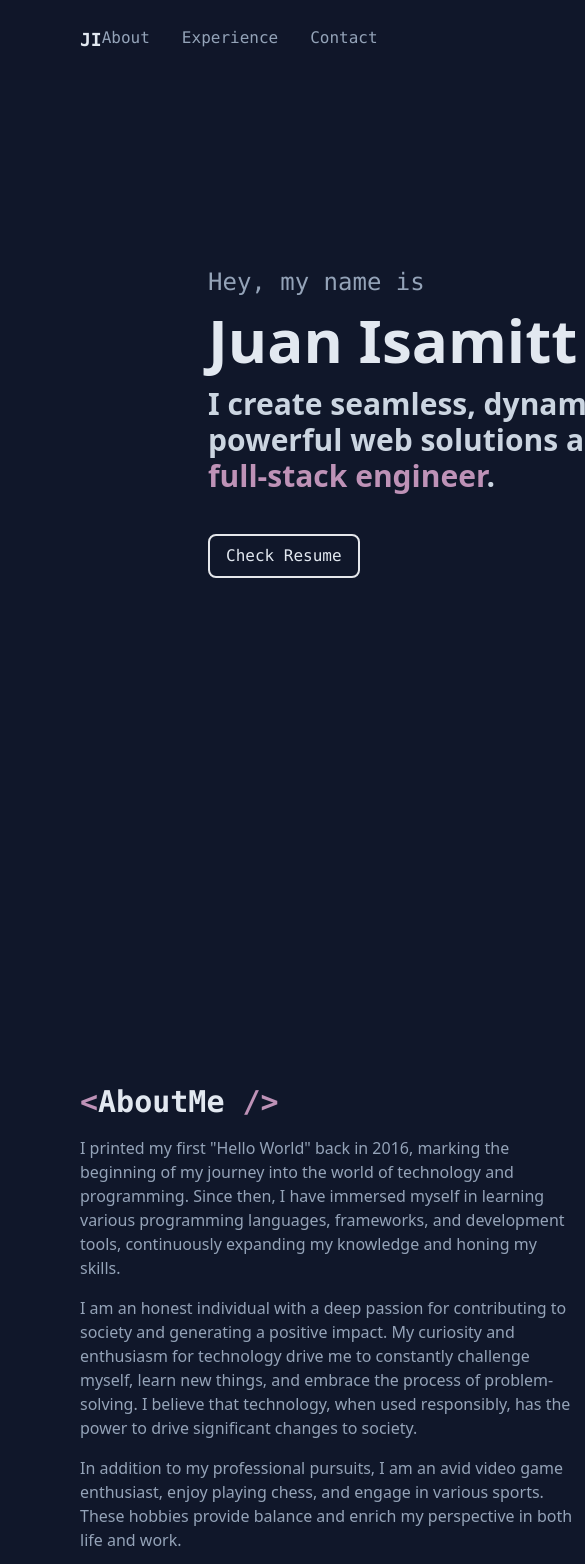
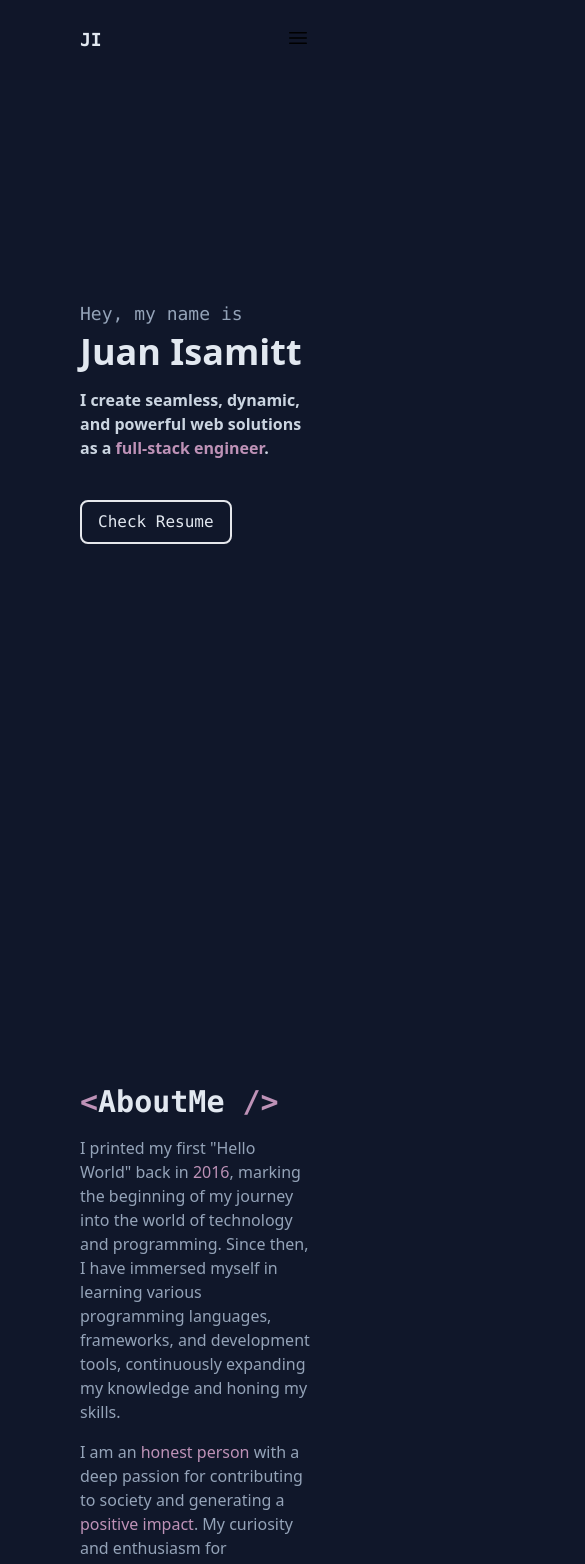
Before and after one commit to jiisamitt/portfolio-front, a Nuxt app: page / in a window 390 px wide. Shown: the top 1564 px of the page, 585 px wide, since content can reach past the window. Built offline with nearby package versions, Linux system fonts and the light colour scheme.

Commit message:
phone first fix

```diff
--- a/layouts/default.vue
+++ b/layouts/default.vue
@@ -6,7 +6,10 @@
 		<nav class="flex w-full justify-between">
 			<div class="text-lg text-slate-200 font-semibold font-mono">JI</div>
 			<div class="text-m font-mono">
-				<ol class="flex gap-8">
+				<ol
+					class="flex gap-8"
+					v-if="layoutStore.screenSize == ('desktop' || 'tablet')"
+				>
 					<li
 						v-for="section in sections"
 						:key="section"
@@ -17,15 +20,27 @@
 						{{ section.charAt(0).toUpperCase() + section.slice(1) }}
 					</li>
 				</ol>
+				<div v-if="layoutStore.screenSize == 'mobile'">
+					<svg
+						xmlns="http://www.w3.org/2000/svg"
+						fill="none"
+						viewBox="0 0 24 24"
+						stroke-width="1.5"
+						stroke="currentColor"
+						class="size-6 fill-slate-200"
+					>
+						<path
+							stroke-linecap="round"
+							stroke-linejoin="round"
+							d="M3.75 6.75h16.5M3.75 12h16.5m-16.5 5.25h16.5"
+						/>
+					</svg>
+				</div>
 			</div>
 		</nav>
 	</header>
-	<div class="flex mx-auto px-20 min-h-screen max-w-7xl">
-		<div class="content flex-1">
-			<div class="flex-none">
-				<slot />
-			</div>
-		</div>
+	<div class="mx-auto px-20 min-h-screen max-w-7xl">
+		<slot />
 	</div>
 	<footer
 		class="flex flex-col text-slate-400 font-mono text-sm py-10 px-20 text-center w-full"
--- a/pages/index.vue
+++ b/pages/index.vue
@@ -1,11 +1,34 @@
 <template>
-	<div ref="main" class="h-screen flex flex-col justify-center px-32">
-		<p class="text-slate-400 text-2xl font-mono">Hey, my name is</p>
-		<h1 class="mt-3 text-6xl font-semibold text-slate-200">Juan Isamitt</h1>
+	<div
+		ref="main"
+		class="h-screen flex flex-col justify-center"
+		:class="layoutStore.screenSize == ('mobile' || 'tablet') ? '' : 'px-32'"
+	>
+		<p
+			class="text-slate-400 font-mono"
+			:class="layoutStore.screenSize == 'mobile' ? 'text-lg' : 'text-2xl'"
+		>
+			Hey, my name is
+		</p>
+		<h1
+			class="font-semibold text-slate-200"
+			:class="
+				layoutStore.screenSize == 'mobile' ? 'text-4xl mt-1' : 'mt-3 text-6xl'
+			"
+		>
+			Juan Isamitt
+		</h1>
 		<!--
 		<h2 class="mt-3 text-lg text-slate-200">Software Engineer</h2>
 		-->
-		<h2 class="mt-4 text-3xl text-slate-300 w-4/5 font-semibold">
+		<h2
+			class="mt-4 text-slate-300 font-semibold"
+			:class="
+				layoutStore.screenSize == 'mobile'
+					? 'w-full text-md mt-2'
+					: 'mt-4 w-4/5 text-3xl'
+			"
+		>
 			I create seamless, dynamic, and powerful web solutions as a
 			<span class="text-primary text-nowrap">full-stack engineer</span>.
 		</h2>
@@ -18,7 +41,17 @@
 	</div>
 	<About class="py-60" id="about" />
 	<Experience class="py-60 mx-32" id="experience" />
-	<Contact class="pt-40 pb-40" id="contact" />
+	<Contact
+		class="pt-40 pb-40"
+		:class="
+			layoutStore.screenSize == 'mobile'
+				? ''
+				: layoutStore.screenSize == 'tablet'
+				? 'mx-20'
+				: 'mx-52'
+		"
+		id="contact"
+	/>
 </template>
 
 <script setup>
--- a/sections/About.vue
+++ b/sections/About.vue
@@ -7,34 +7,56 @@
 		</h2>
 
 		<!-- line filler -->
-		<div class="flex flex-row">
-			<div class="basis-2/3 text-slate-400">
-				<p class="w-4/5 mb-4">
-					I printed my first "Hello World" back in 2016, marking the beginning
-					of my journey into the world of technology and programming. Since
-					then, I have immersed myself in learning various programming
-					languages, frameworks, and development tools, continuously expanding
-					my knowledge and honing my skills.
+		<div
+			class="flex"
+			:class="
+				layoutStore.screenSize == ('mobile' || 'tablet')
+					? 'flex-col'
+					: 'flex-row'
+			"
+		>
+			<div
+				class="text-slate-400"
+				:class="
+					layoutStore.screenSize == ('mobile' || 'tablet')
+						? ''
+						: 'basis-2/3 pr-20'
+				"
+			>
+				<p class="mb-4">
+					I printed my first "Hello World" back in
+					<span class="text-primary">2016</span>, marking the beginning of my
+					journey into the world of technology and programming. Since then, I
+					have immersed myself in learning various programming languages,
+					frameworks, and development tools, continuously expanding my knowledge
+					and honing my skills.
 				</p>
-				<p class="w-4/5 mb-4">
-					I am an honest individual with a deep passion for contributing to
-					society and generating a positive impact. My curiosity and enthusiasm
-					for technology drive me to constantly challenge myself, learn new
-					things, and embrace the process of problem-solving. I believe that
-					technology, when used responsibly, has the power to drive significant
-					changes to society.
+				<p class="mb-4">
+					I am an <span class="text-primary">honest person</span> with a deep
+					passion for contributing to society and generating a
+					<span class="text-primary">positive impact</span>. My curiosity and
+					enthusiasm for technology drive me to constantly challenge myself,
+					learn new things, and embrace the process of problem-solving. I
+					believe that technology, when used responsibly, has the power to drive
+					significant changes to society.
 				</p>
-				<p class="w-4/5">
-					In addition to my professional pursuits, I am an avid video game
-					enthusiast, enjoy playing chess, and engage in various sports. These
-					hobbies provide balance and enrich my perspective in both life and
-					work.
+				<p class="">
+					In addition to my professional pursuits, I am an avid
+					<span class="text-primary">video game</span> enthusiast, enjoy playing
+					<span class="text-primary">chess,</span> and engage in various
+					<span class="text-primary">sports</span>. These hobbies provide
+					balance and enrich my perspective in both life and work.
 				</p>
 			</div>
-			<div class="basis-1/3">
+			<div class="basis-1/3 flex justify-center items-center mt-10 lg:mt-0">
 				<!-- wrapper -->
 				<div
-					class="relative z-0 bg-primary height-fit width-fit rounded-2xl overflow-hidden"
+					class="relative z-0 bg-primary rounded-2xl overflow-hidden"
+					:class="
+						layoutStore.screenSize == ('mobile' || 'tablet')
+							? 'w-2/5'
+							: 'w-full'
+					"
 				>
 					<img
 						class="relative z-0 rounded-2xl mix-blend-multiply border-2 border-slate-400 transition-opacity duration-500"
@@ -52,7 +74,11 @@
 	</div>
 </template>
 
-<script setup></script>
+<script setup>
+	import { useLayoutStore } from '../store/LayoutStore';
+
+	const layoutStore = useLayoutStore();
+</script>
 
 <style scoped>
 	.about {
--- a/sections/Contact.vue
+++ b/sections/Contact.vue
@@ -1,5 +1,5 @@
 <template>
-	<div class="flex flex-col mx-64">
+	<div class="flex flex-col">
 		<!-- pretty card -->
 		<div
 			class="rounded-xl border-2 border-slate-400 bg-secondary py-8 px-20 shadow-lg"
--- a/store/LayoutStore.js
+++ b/store/LayoutStore.js
@@ -1,7 +1,35 @@
 import { defineStore } from 'pinia';
-import { ref } from 'vue';
+import { ref, onMounted, onUnmounted } from 'vue';
+
 export const useLayoutStore = defineStore('layout', () => {
-	//const isMobile = ref(false)
+	const screenSize = ref('');
+
+	// Check the screen size
+	const checkScreenSize = () => {
+		if (window.innerWidth < 768) {
+			screenSize.value = 'mobile';
+		} else if (window.innerWidth < 1024 && window.innerWidth >= 768) {
+			screenSize.value = 'tablet';
+		} else {
+			screenSize.value = 'desktop';
+		}
+	};
+
+	// Check everytime the window is resized
+	const handleResize = () => {
+		checkScreenSize();
+	};
+
+	onMounted(() => {
+		checkScreenSize(); // Initial check
+		window.addEventListener('resize', handleResize);
+	});
+
+	onUnmounted(() => {
+		window.removeEventListener('resize', handleResize);
+	});
+
+	// Selected section
 	const selectedSection = ref('home');
 
 	const setSelectedSection = (section) => {
@@ -9,6 +37,7 @@ export const useLayoutStore = defineStore('layout', () => {
 	};
 
 	return {
+		screenSize,
 		selectedSection,
 		setSelectedSection,
 	};
```
